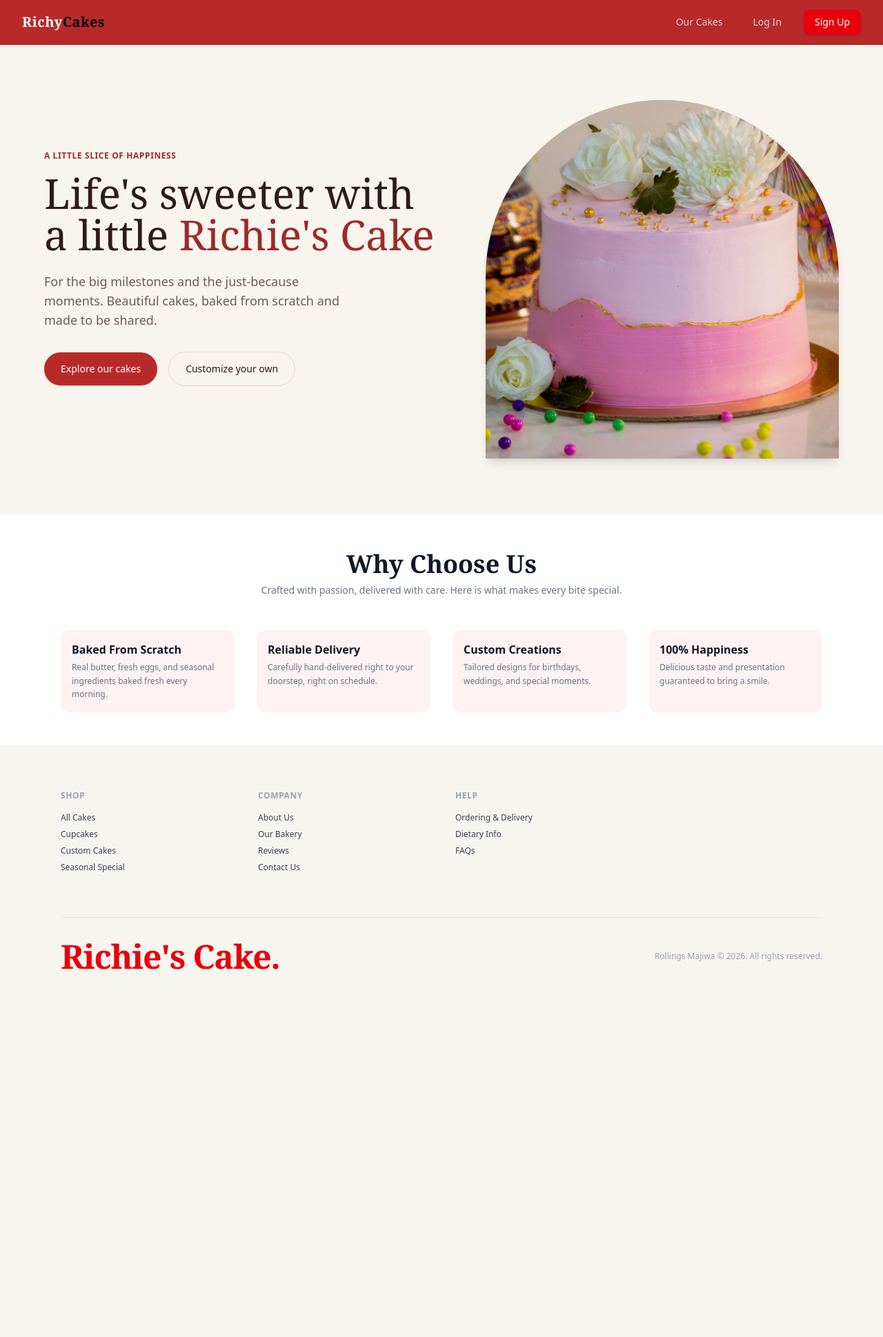
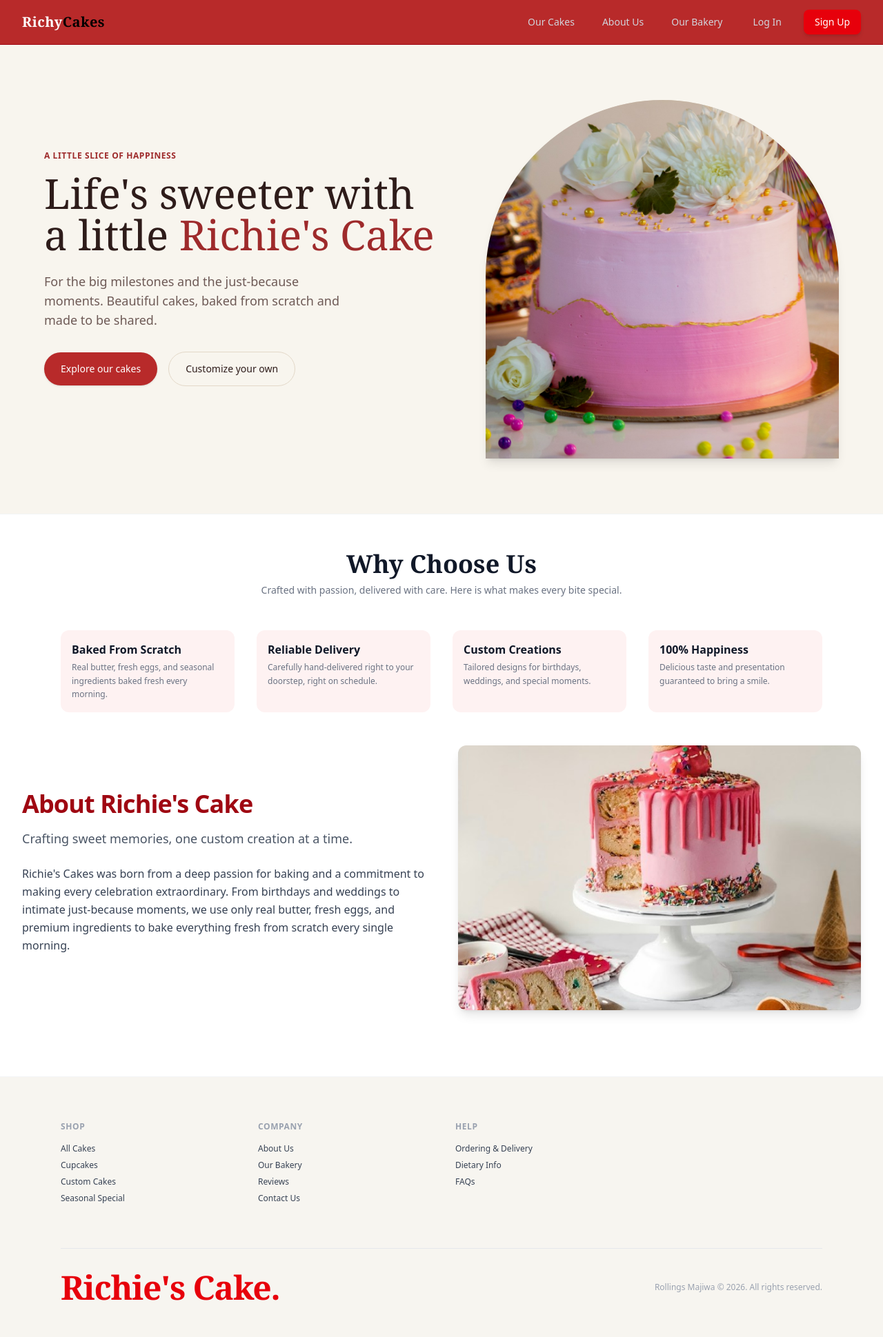
Before and after one commit to rollingsmajiwa/Richy_Cake, a Django app: page / in a window 1280 px wide. Shown: the whole page at 69% size. Before the commit the page ends 1406 px from the top, so only its background shows below. Run offline with Django 5.2, Linux system fonts and the light colour scheme.

Commit message:
Feat: create about us page and style

```diff
--- a/richy_cake_app/urls.py
+++ b/richy_cake_app/urls.py
@@ -14,7 +14,8 @@ urlpatterns = [
     path('cart/', views.cart_detail, name='cart_detail'),
     path('cart/add/<int:cake_id>/', views.add_to_cart, name='add_to_cart'),
     path('cart/delete/<int:item_id>/', views.delete_from_cart, name='delete_from_cart'),
-    path("our_bakery/", views.our_bakery, name="our_bakery_page")
+    path("our_bakery/", views.our_bakery, name="our_bakery_page"),
+    path("about_us/", views.about_us, name="about_us_page")
 
 
 ]
--- a/richy_cake_app/views.py
+++ b/richy_cake_app/views.py
@@ -11,6 +11,8 @@ def index(request):
     return render(request, "index.html")
 def our_bakery(request):
     return render(request, "our_bakery.html")
+def about_us(request):
+    return render(request, "about_us.html")
 @login_required
 def cake_page(request):
     try:
--- /dev/null
+++ b/templates/about_us.html
@@ -0,0 +1,18 @@
+
+{% load static %}
+{% block content %}
+<div class="max-w-7xl mx-auto px-4 py-12 sm:px-6 lg:px-8">
+    <div class="grid grid-cols-1 lg:grid-cols-2 gap-12 items-center">
+        <div>
+            <h1 class="text-4xl font-extrabold text-red-800 tracking-tight mb-4">About Richie's Cake</h1>
+            <p class="text-lg text-gray-600 mb-6">Crafting sweet memories, one custom creation at a time.</p>
+            <p class="text-gray-700 leading-relaxed mb-4">
+                Richie's Cakes was born from a deep passion for baking and a commitment to making every celebration extraordinary. From birthdays and weddings to intimate just-because moments, we use only real butter, fresh eggs, and premium ingredients to bake everything fresh from scratch every single morning.
+            </p>
+        </div>
+        <div>
+            <img src="{% static 'images/about.jpg' %}" alt="Richie's Cakes" class="rounded-xl shadow-lg w-full object-cover h-96">
+        </div>
+    </div>
+</div>
+{% endblock %}
--- a/templates/base.html
+++ b/templates/base.html
@@ -57,6 +57,7 @@
           <a href="{% url 'index_page' %}" class="px-3 py-2 text-sm font-medium text-gray-300 hover:text-white hover:bg-gray-800 rounded-md transition">
             Home
           </a>
+          <a href="{% url 'about_us_page' %}" class="px-3 py-2 text-sm font-medium text-gray-300 hover:text-white hover:bg-gray-800 rounded-md transition">About Us</a>
 
           <a href="{% url 'our_bakery_page' %}" class="px-3 py-2 text-sm font-medium text-gray-300 hover:text-white hover:bg-gray-800 rounded-md transition">
             Our Bakery
@@ -75,6 +76,11 @@
         {% else %}
         <a href="{% url 'cake_page' %}" class="px-3 py-2 text-sm font-medium text-gray-300 hover:text-white hover:bg-gray-800 rounded-md transition">
             Our Cakes
+          </a>
+          <a href="{% url 'about_us_page' %}" class="px-3 py-2 text-sm font-medium text-gray-300 hover:text-white hover:bg-gray-800 rounded-md transition">About Us</a>
+
+          <a href="{% url 'our_bakery_page' %}" class="px-3 py-2 text-sm font-medium text-gray-300 hover:text-white hover:bg-gray-800 rounded-md transition">
+            Our Bakery
           </a>
 
           <a href="{% url 'login' %}" class="px-4 py-2 text-sm font-medium text-gray-300 hover:text-red-400 transition">
@@ -117,7 +123,7 @@
       <div>
         <h5 class="font-bold text-xs uppercase tracking-wider text-gray-400 mb-4">Company</h5>
         <ul class="space-y-2 text-xs">
-          <li><a href="#" class="hover:text-red-600">About Us</a></li>
+          <li><a href="{% url 'about_us_page' %}" class="hover:text-red-600">About Us</a></li>
           <li><a href="#" class="hover:text-red-600">Our Bakery</a></li>
           <li><a href="#" class="hover:text-red-600">Reviews</a></li>
           <li><a href="#" class="hover:text-red-600">Contact Us</a></li>
--- a/templates/index.html
+++ b/templates/index.html
@@ -88,5 +88,7 @@
 
     </div>
   </div>
+  {% include 'about_us.html' %}
 </section>
+
 {% endblock %}
```
Also changed, not shown: richy_cake_app/static/images/about.jpg (added).
